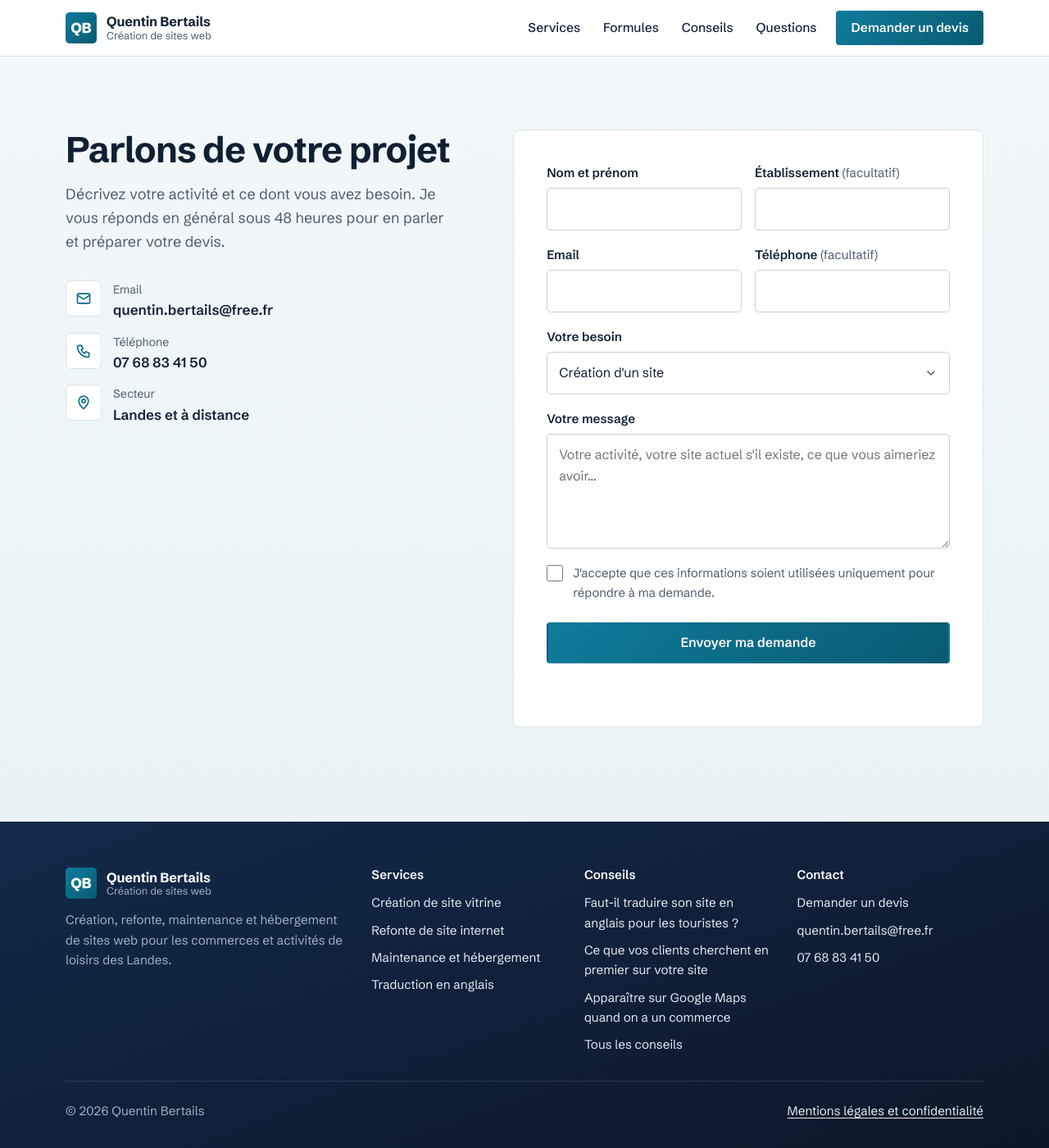
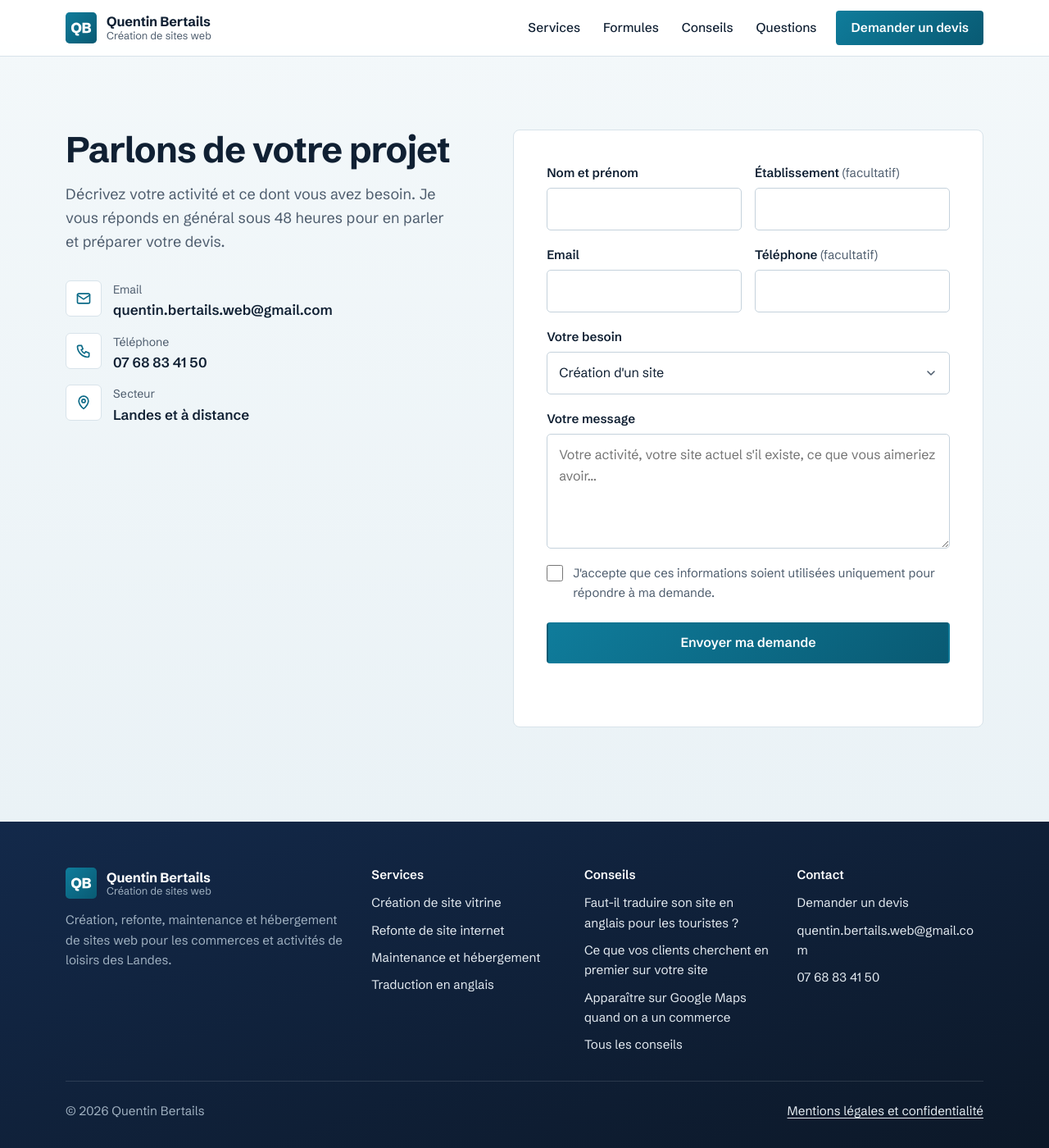
Before and after one commit to Pignada/pignada.github.io, a Jekyll site: the page built from index.html, in a window 1280 px wide and 1400 px high, scrolled down 7804 px. Shown: the whole window at 82% size. Built offline with Jekyll 4.4.1, drawn with Linux system fonts in a browser that asks for light colours.

Commit message:
Nouvel email de contact et nom du site pour Google
Co-Authored-By: Claude Opus 5.5 <noreply@anthropic.com>
Claude-Session: https://claude.ai/code/session_01K9oxkQeCmCzDxdRJitzgbf

```diff
--- a/_data/reglages.yml
+++ b/_data/reglages.yml
@@ -1,4 +1,4 @@
-email: quentin.bertails@free.fr
+email: quentin.bertails.web@gmail.com
 telephone: 07 68 83 41 50
 secteur: Landes et à distance
 siret: En cours d'attribution
--- a/index.html
+++ b/index.html
@@ -396,6 +396,7 @@ description: Création, refonte, maintenance et hébergement de sites web pour l
 
 <script type="application/ld+json">
 {"@context": "https://schema.org", "@graph": [
+  {"@type": "WebSite", "@id": "{{ site.url }}/#site", "name": "Quentin Bertails", "alternateName": ["Quentin Bertails – Création de sites web", "QB Création web"], "url": "{{ site.url }}/", "inLanguage": "fr"},
   {"@type": "ProfessionalService", "@id": "{{ site.url }}/#entreprise", "name": "Quentin Bertails – Création de sites web",
    "description": "Création, refonte, maintenance et hébergement de sites web pour les commerces locaux.",
    "email": {{ site.data.reglages.email | jsonify }}, "telephone": "{% include tel.html %}", "areaServed": "Landes, France",
```
